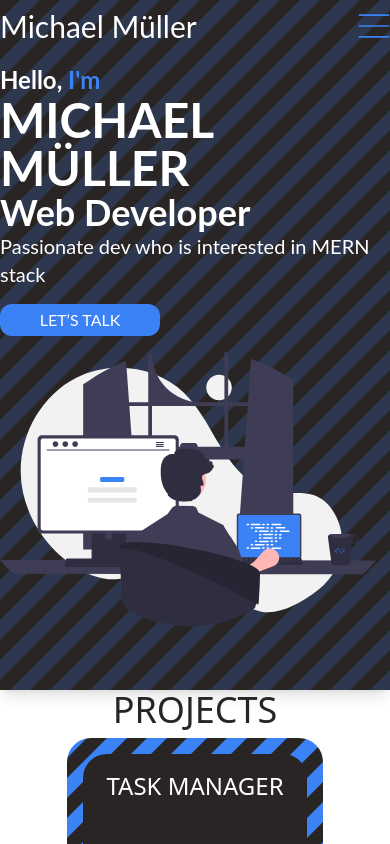
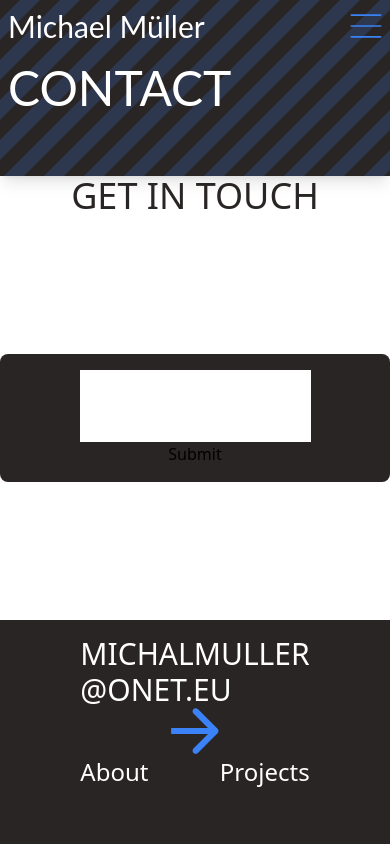
Before and after one commit to KrifiZ/portfolio, a React (Vite) app in the folder frontend/: page /contact in a window 390 px wide. Shown: the top 844 px of the page. Built offline with nearby package versions, Linux system fonts and the light colour scheme.

Commit message:
Feat: Simple mockup

```diff
--- a/frontend/src/components/Hero/Hero.tsx
+++ b/frontend/src/components/Hero/Hero.tsx
@@ -1,12 +1,11 @@
 import { useMediaQuery } from "react-responsive";
-import { Button } from "../UI/Button";
 
 const Hero: React.FC<{ children: React.ReactNode }> = ({ children }) => {
 	const isTabletOrMobile = useMediaQuery({ maxWidth: 1024 });
 	return (
 		<div className="bg-stone-800 bg-pattern bg-repeat py-16 shadow-lg">
-			<div className={`${isTabletOrMobile ? "" : "mx-12"}  flex-grow`}>
-				<div className="  z-10 flex flex-wrap justify-between lg:flex-grow   ">
+			<div className={`${isTabletOrMobile ? "ml-2" : "mx-12"}  flex-grow`}>
+				<div className=" z-10  flex flex-wrap justify-between lg:flex-grow   ">
 					{children}
 				</div>
 			</div>
--- a/frontend/src/components/NavBar/NavBar.tsx
+++ b/frontend/src/components/NavBar/NavBar.tsx
@@ -14,10 +14,10 @@
 	};
 
 	return (
-		<div className=" absolute z-10 mt-2 w-screen ">
+		<div className="absolute z-10 mt-2 w-screen ">
 			<div
 				className={`flex h-full items-center ${
-					isTabletOrMobile ? "" : "mx-12"
+					isTabletOrMobile ? "mx-2" : "mx-12"
 				} justify-between `}
 			>
 				<h1 className=" font-lato text-3xl  text-white ">Michael Müller</h1>
@@ -35,7 +35,7 @@
 							</NavLink>
 						</div>
 
-						<Button to="/dupa" text="Contact Me" size="h-8 w-40" />
+						<Button to="/contact" text="Contact Me" size="h-8 w-40" />
 					</div>
 				)}
 			</div>
--- a/frontend/src/components/UI/SectionTitle.tsx
+++ b/frontend/src/components/UI/SectionTitle.tsx
@@ -1,5 +1,7 @@
 const SectionTitle: React.FC<{ title: string }> = ({ title }) => {
-	return <h2 className="text-center text-4xl text-stone-800">{title}</h2>;
+	return (
+		<h2 className="text-center text-4xl uppercase text-stone-800">{title}</h2>
+	);
 };
 
 export { SectionTitle };
--- a/frontend/src/components/pages/AboutPage.tsx
+++ b/frontend/src/components/pages/AboutPage.tsx
@@ -1,5 +1,6 @@
 import { Hero } from "../Hero/Hero";
 import { Card } from "../UI/Card";
+import { SectionTitle } from "../UI/SectionTitle";
 
 const icons = [
 	{
@@ -39,7 +40,7 @@
 				<h1 className="font-lato text-5xl uppercase text-white">About me</h1>
 			</Hero>
 			<div className="justify-cente flex flex-grow flex-col items-center">
-				<h2 className="text-center text-5xl uppercase">Intrests</h2>
+				<SectionTitle title="Interests" />
 				<Card className=" mx-8 flex max-w-[600px] p-2">
 					<p className=" text-2xl text-white">
 						I'm an avid gamer and chess enthusiast, and I believe that gaming
--- /dev/null
+++ b/frontend/src/components/pages/ContactPage.tsx
@@ -0,0 +1,24 @@
+import { Hero } from "../Hero/Hero";
+import { Card } from "../UI/Card";
+import { SectionTitle } from "../UI/SectionTitle";
+
+const ContactPage = () => {
+	return (
+		<>
+			<Hero>
+				<h2 className="font-lato text-5xl uppercase text-white">Contact</h2>
+			</Hero>
+			<SectionTitle title="Get in touch" />
+			<div className="flex flex-grow flex-col justify-center ">
+				<Card>
+					<input />
+					<input />
+					<input />
+					<button>Submit</button>
+				</Card>
+			</div>
+		</>
+	);
+};
+
+export { ContactPage };
--- a/frontend/src/main.tsx
+++ b/frontend/src/main.tsx
@@ -1,6 +1,6 @@
 import React from "react";
 import ReactDOM from "react-dom/client";
-import App from "./App";
+import App from "./components/Sections/App";
 import "./index.css";
 
 ReactDOM.createRoot(document.getElementById("root") as HTMLElement).render(
```
Also changed, not shown: frontend/src/components/Sections/App.tsx (renamed from frontend/src/App.tsx, +6 -5 lines).
